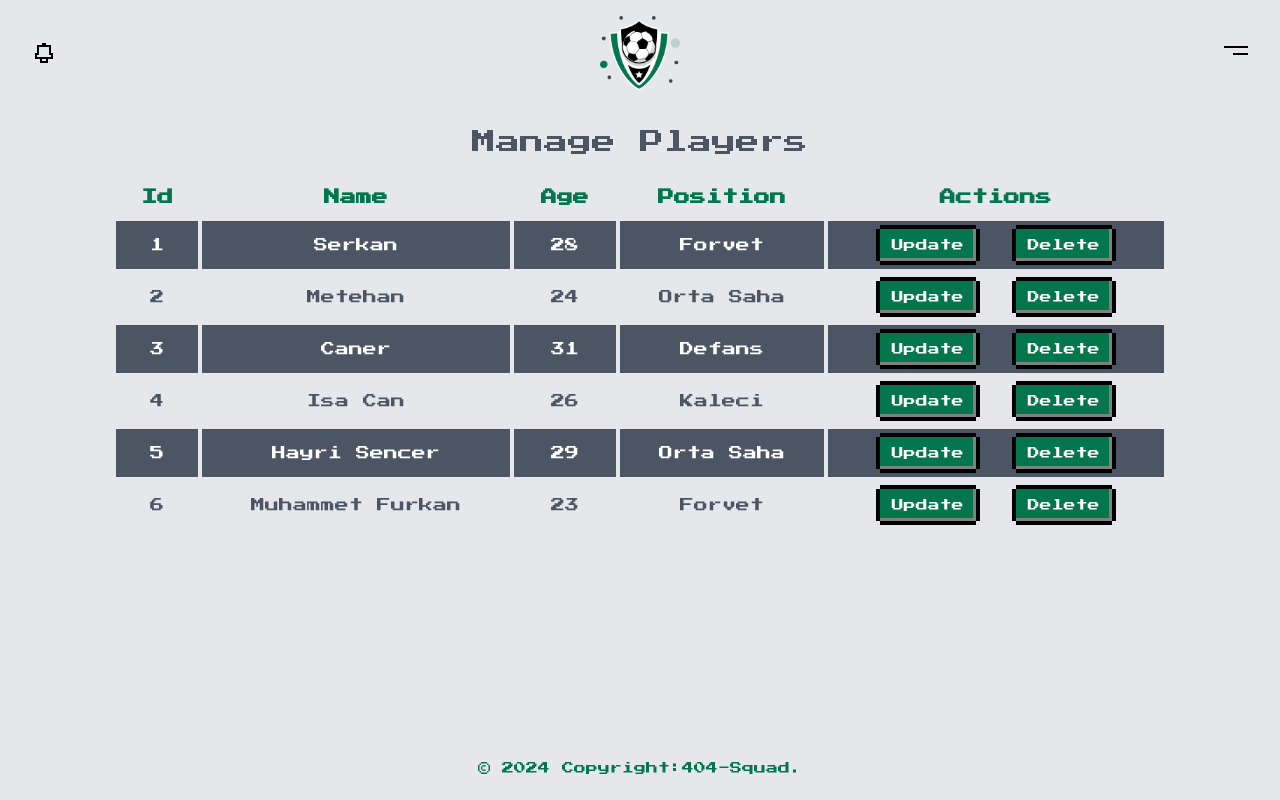
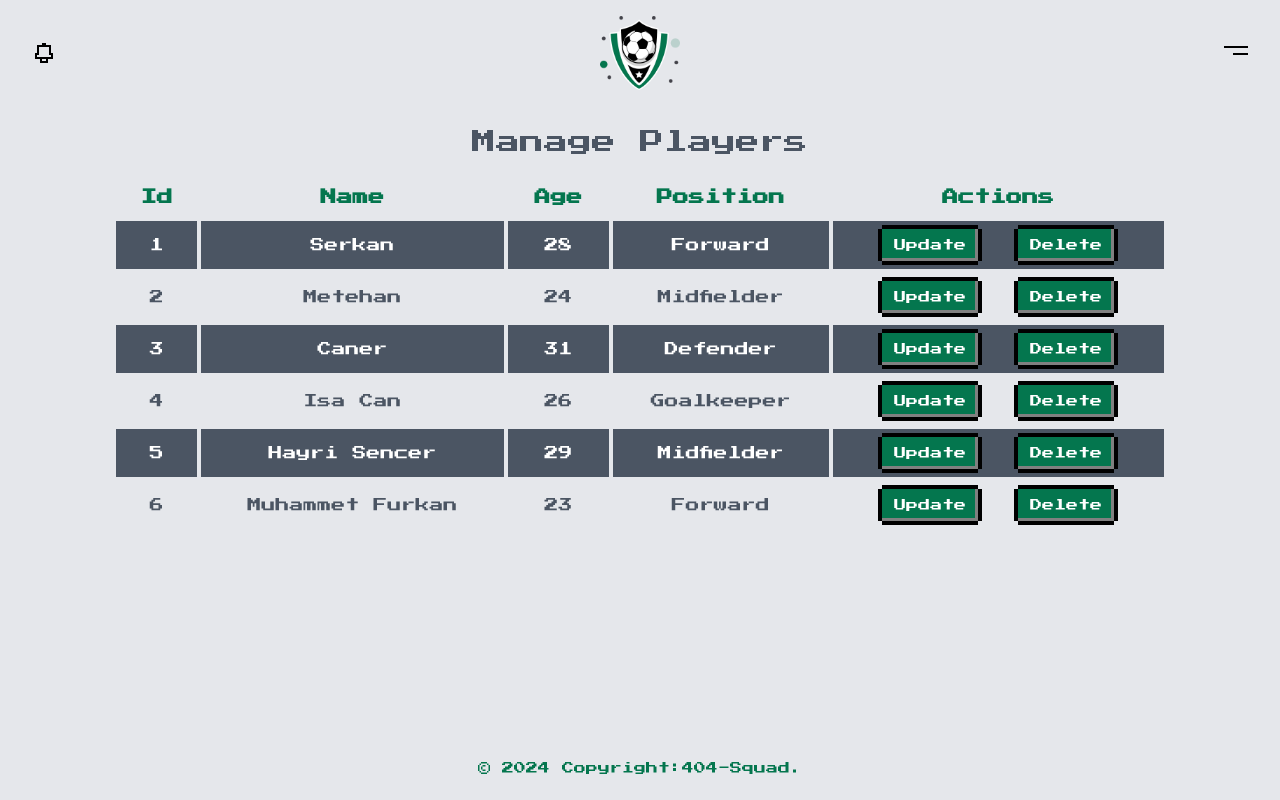
Before and after one commit to serkanursavas/404-squad, a React (Vite) app: page /admin/players in a window 1280 px wide. Built offline with nearby package versions, Linux system fonts and the light colour scheme.

Commit message:
refac: positions changed

```diff
--- a/src/dummyData/PlayerData.ts
+++ b/src/dummyData/PlayerData.ts
@@ -6,7 +6,7 @@ export const dummyPlayerInfo: PlayerInfo[] = [
     name: "Serkan",
     age: 28,
     rating: 7.7,
-    position: "Forvet",
+    position: "Forward",
     foot: "right",
     photo: "https://via.placeholder.com/150",
   },
@@ -15,7 +15,7 @@ export const dummyPlayerInfo: PlayerInfo[] = [
     name: "Metehan",
     age: 24,
     rating: 6.6,
-    position: "Orta Saha",
+    position: "Midfielder",
     foot: "right",
     photo: "https://via.placeholder.com/150",
   },
@@ -24,7 +24,7 @@ export const dummyPlayerInfo: PlayerInfo[] = [
     name: "Caner",
     age: 31,
     rating: 4.5,
-    position: "Defans",
+    position: "Defender",
     foot: "right",
     photo: "https://via.placeholder.com/150",
   },
@@ -33,7 +33,7 @@ export const dummyPlayerInfo: PlayerInfo[] = [
     name: "Isa Can",
     age: 26,
     rating: 9,
-    position: "Kaleci",
+    position: "Goalkeeper",
     foot: "left",
     photo: "https://via.placeholder.com/150",
   },
@@ -42,7 +42,7 @@ export const dummyPlayerInfo: PlayerInfo[] = [
     name: "Hayri Sencer",
     age: 29,
     rating: 8.5,
-    position: "Orta Saha",
+    position: "Midfielder",
     foot: "right",
     photo: "https://via.placeholder.com/150",
   },
@@ -51,7 +51,7 @@ export const dummyPlayerInfo: PlayerInfo[] = [
     name: "Muhammet Furkan",
     age: 23,
     rating: 6.2,
-    position: "Forvet",
+    position: "Forward",
     foot: "left",
     photo: "https://via.placeholder.com/150",
   },
```
